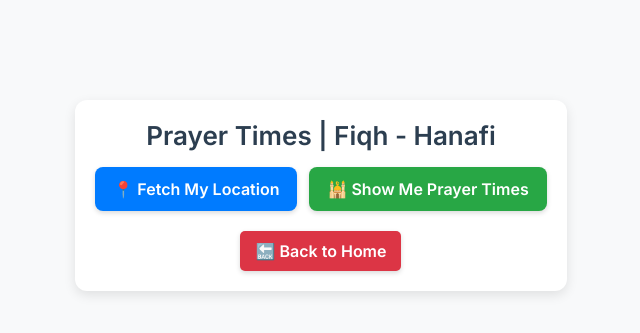
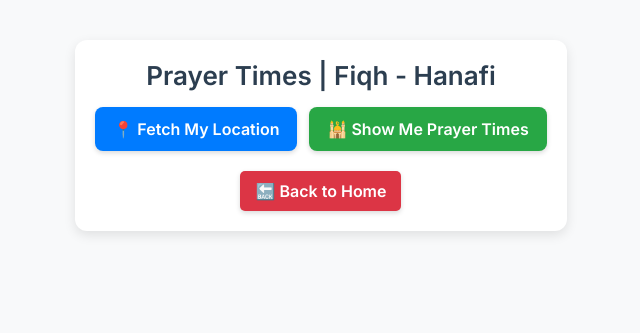
Before and after one commit to aamir-naved/goals-frontend, a React (Vite) app: page /prayer-times in a window 1280 px wide. Shown: the part 265-598 px from the top of the page, without its empty margins (319-959 px from the left). Built offline with nearby package versions, Linux system fonts and the light colour scheme.

Commit message:
fixed css 1

```diff
--- a/src/routes/Dashboard.css
+++ b/src/routes/Dashboard.css
@@ -29,7 +29,7 @@ body {
     overflow-y: auto;
     font-family: 'Poppins', sans-serif;
     background: var(--background-light);
-    padding-top: 60px;
+    padding-top: 0px;
     /* Push content down so install banner doesn’t overlap */
 }
 
@@ -72,7 +72,7 @@ h2 {
 
 /* Install Banner */
 .install-banner {
-    position: relative;
+    position: absolute;
     top: 0;
     left: 50%;
     transform: translateX(-50%);
@@ -87,7 +87,7 @@ h2 {
     justify-content: space-between;
     align-items: center;
     font-weight: bold;
-    z-index: 900;
+    z-index: 1001;
     animation: slideIn 0.3s ease-in-out;
 }
 
```
